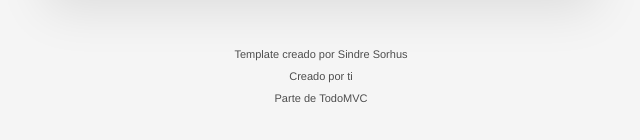
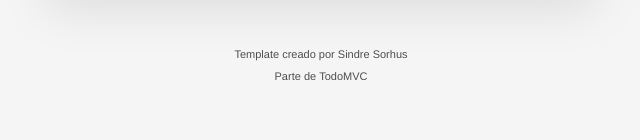
Before and after one commit to jnahuel46/ToDo-App, a website built with webpack: page src/index.html in a window 1280 px wide. Shown: the part 254-394 px from the top of the page, without its empty margins (319-959 px from the left). Built offline with nearby package versions, Linux system fonts and the light colour scheme.

Commit message:
change html

```diff
--- a/src/index.html
+++ b/src/index.html
@@ -42,7 +42,6 @@
 
 			<p>Template creado por <a href="http://sindresorhus.com">Sindre Sorhus</a></p>
 			<!-- Change this out with your name and url ↓ -->
-			<p>Creado por <a href="http://todomvc.com">ti</a></p>
 			<p>Parte de <a href="http://todomvc.com">TodoMVC</a></p>
 		</footer>
 
```
